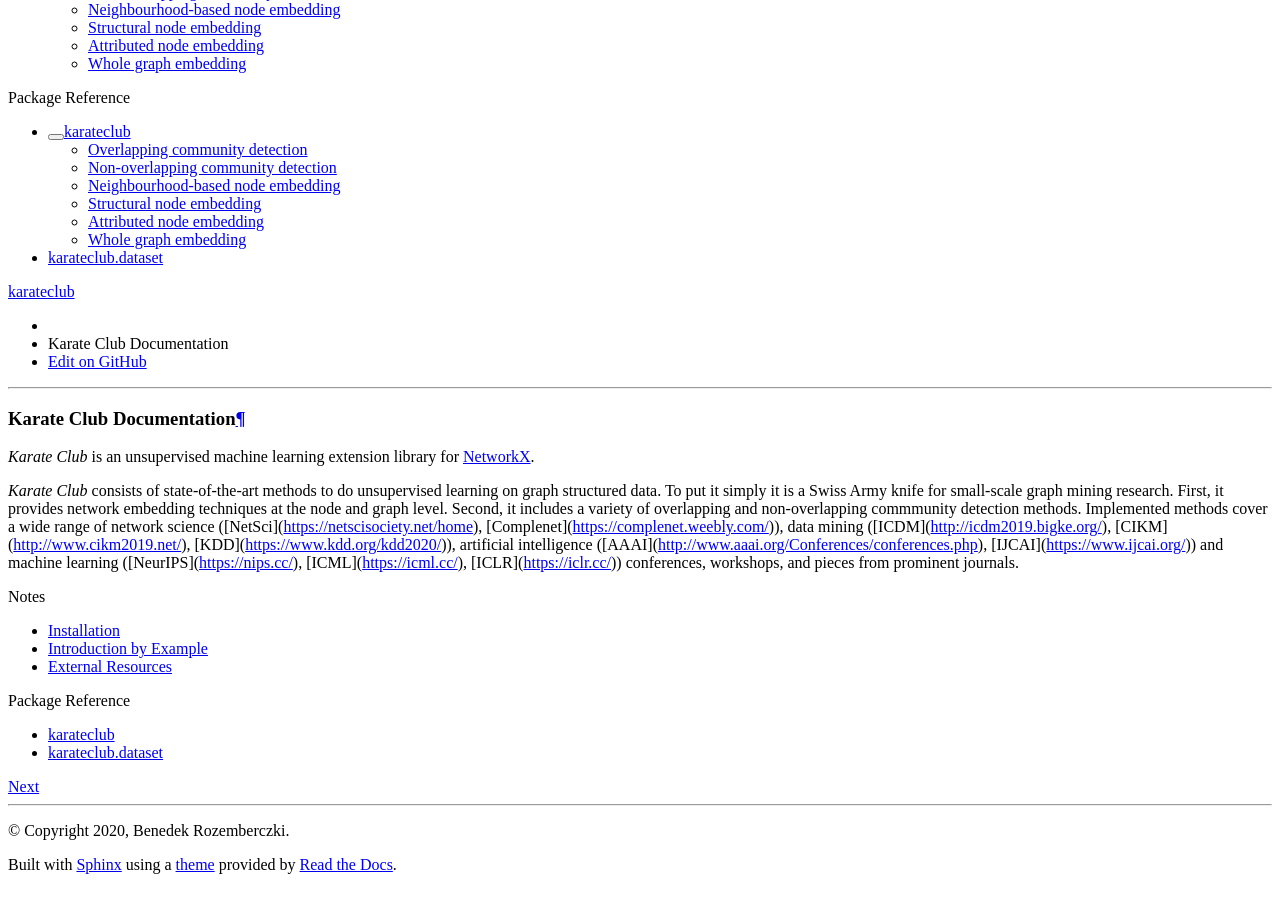
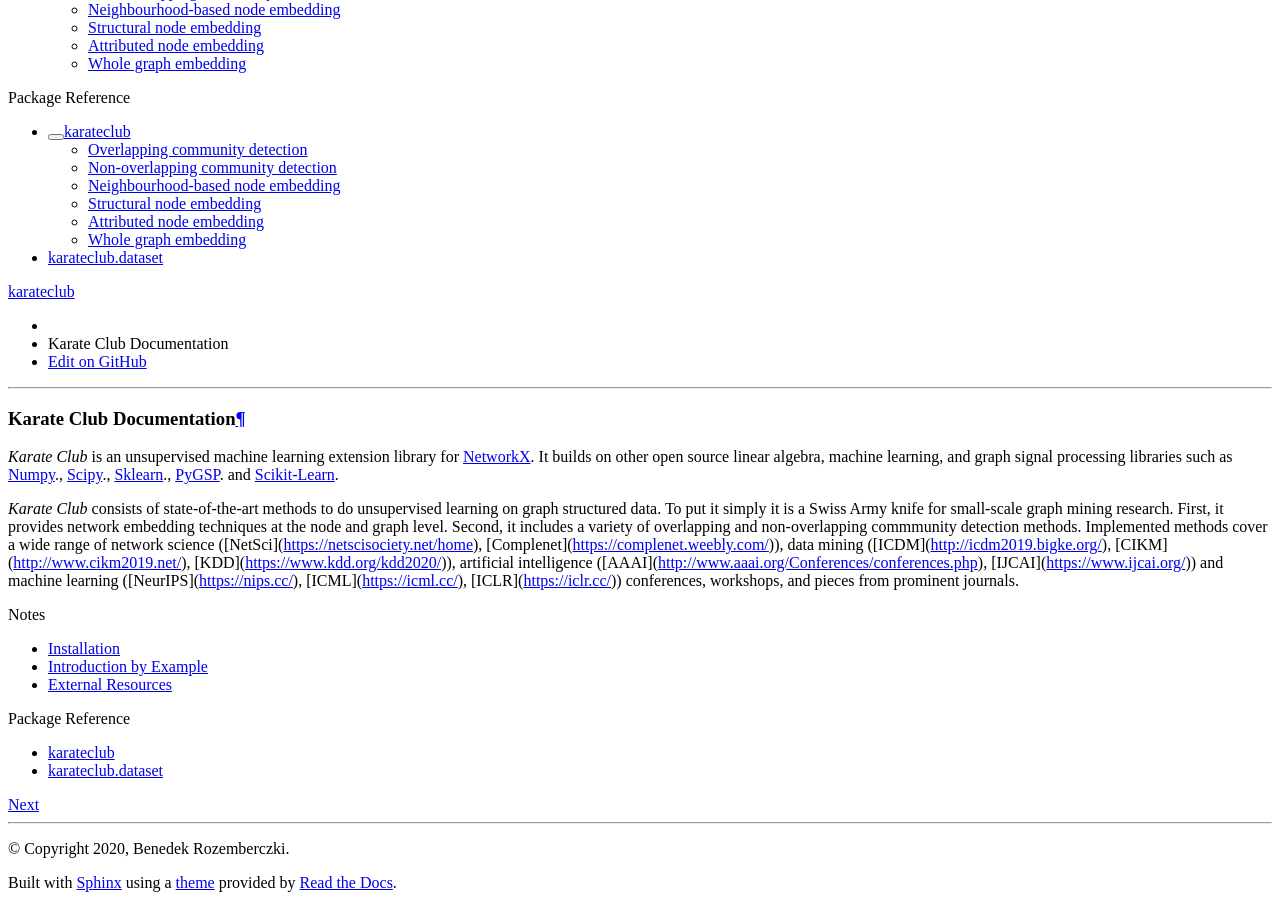
Before and after one commit to benedekrozemberczki/karateclub, a Sphinx documentation site: the page built from docs/source/index.rst, in a window 1280 px wide and 900 px high, scrolled down 644 px. Built offline with Sphinx 7.4.7 and the Read the Docs theme 2.0.0, drawn with Linux system fonts in a browser that asks for light colours; pages that are not in the unit, such as notebooks, are missing from menus.

```diff
--- a/docs/source/index.rst
+++ b/docs/source/index.rst
@@ -3,7 +3,7 @@
 Karate Club Documentation
 ===============================
 
-*Karate Club* is an unsupervised machine learning extension library for `NetworkX <https://networkx.github.io/>`_.
+*Karate Club* is an unsupervised machine learning extension library for `NetworkX <https://networkx.github.io/>`_. It builds on other open source linear algebra, machine learning, and graph signal processing libraries such as `Numpy <https://networkx.github.io/>`_., `Scipy <https://networkx.github.io/>`_., `Sklearn <https://networkx.github.io/>`_., `PyGSP <https://networkx.github.io/>`_. and `Scikit-Learn <https://networkx.github.io/>`_.
 
 *Karate Club* consists of state-of-the-art methods to do unsupervised learning on graph structured data. To put it simply it is a Swiss Army knife for small-scale graph mining research. First, it provides network embedding techniques at the node and graph level. Second, it includes a variety of overlapping and non-overlapping commmunity detection methods. Implemented methods cover a wide range of network science ([NetSci](https://netscisociety.net/home), [Complenet](https://complenet.weebly.com/)), data mining ([ICDM](http://icdm2019.bigke.org/), [CIKM](http://www.cikm2019.net/), [KDD](https://www.kdd.org/kdd2020/)), artificial intelligence ([AAAI](http://www.aaai.org/Conferences/conferences.php), [IJCAI](https://www.ijcai.org/)) and machine learning ([NeurIPS](https://nips.cc/), [ICML](https://icml.cc/), [ICLR](https://iclr.cc/)) conferences, workshops, and pieces from prominent journals.
 
```
